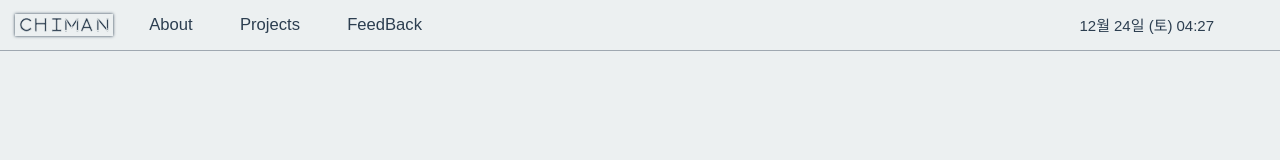
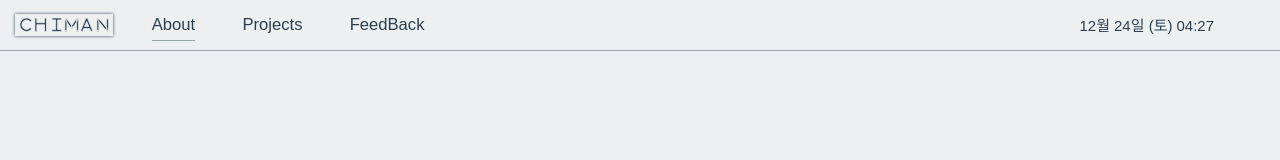
Before and after one commit to rlaclghks123/portfolio, a React (Create React App) app: page / in a window 1280 px wide. Shown: the top 160 px of the page. Built offline with nearby package versions, Linux system fonts and the light colour scheme.

Commit message:
feat: NavBar의 현재 위치를 나타내는 기능 추가

```diff
--- a/src/NavBar/NavBar.jsx
+++ b/src/NavBar/NavBar.jsx
@@ -1,6 +1,7 @@
 import { motion } from 'framer-motion';
 import React from 'react';
-import { Link } from 'react-router-dom';
+import { useState } from 'react';
+import { Link, useMatch } from 'react-router-dom';
 import styled from 'styled-components';
 import Time from '../cover/Time';
 
@@ -46,15 +47,26 @@ const TitleColumns = styled.ul`
 const Title = styled.li`
   margin: 0px auto;
   cursor: pointer;
+  position: relative;
   &:hover {
     opacity: 0.5;
   }
 `;
 
-const TitleName = styled.span`
+const TitleName = styled(motion.span)`
   color: ${(props) => props.theme.textColor};
   font-size: 1.3vw;
-  margin-right: 5px;
+`;
+
+const CurrentLocation = styled(motion.span)`
+  position: absolute;
+  width: 100%;
+  height: 1px;
+  bottom: -8px;
+  left: 0;
+  right: 0;
+  margin: 0 auto;
+  background-color: #95a5a6;
 `;
 
 const navTitle = [
@@ -64,6 +76,9 @@ const navTitle = [
 ];
 
 function NavBar() {
+  const [currentUrl, setCurrentUrl] = useState('/');
+  const matchUrl = useMatch(currentUrl);
+
   return (
     <Wrapper>
       <Link to="/">
@@ -91,9 +106,16 @@ function NavBar() {
 
       <TitleColumns>
         {navTitle.map((info, index) => (
-          <Title key={`title-${index}`}>
+          <Title key={`title-${index}`} onClick={() => setCurrentUrl(info.url)}>
             <Link to={info.url}>
-              <TitleName>{info.title}</TitleName>
+              <TitleName>
+                {info.title}
+                {info.url === matchUrl.pathname ? (
+                  <CurrentLocation layoutId="CurrentLocation" />
+                ) : (
+                  ''
+                )}
+              </TitleName>
             </Link>
           </Title>
         ))}
```
